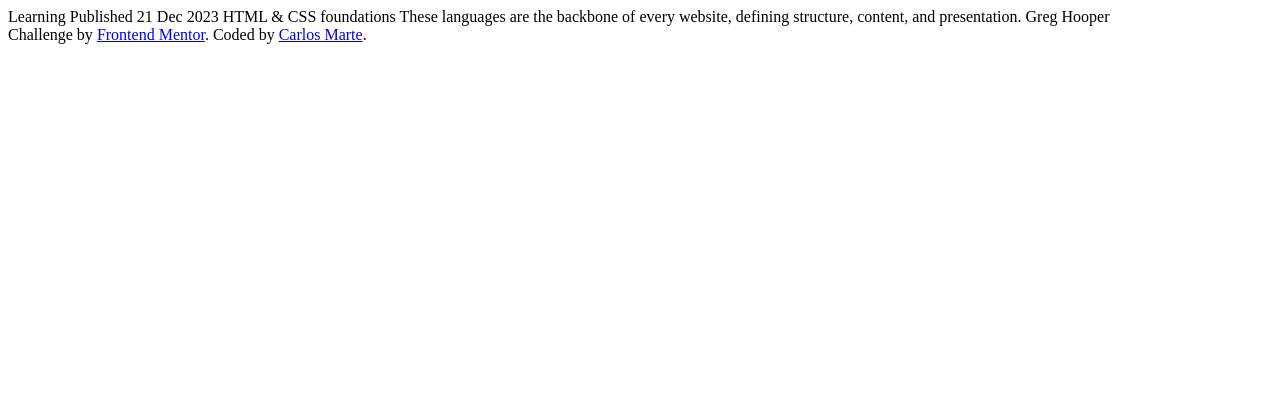
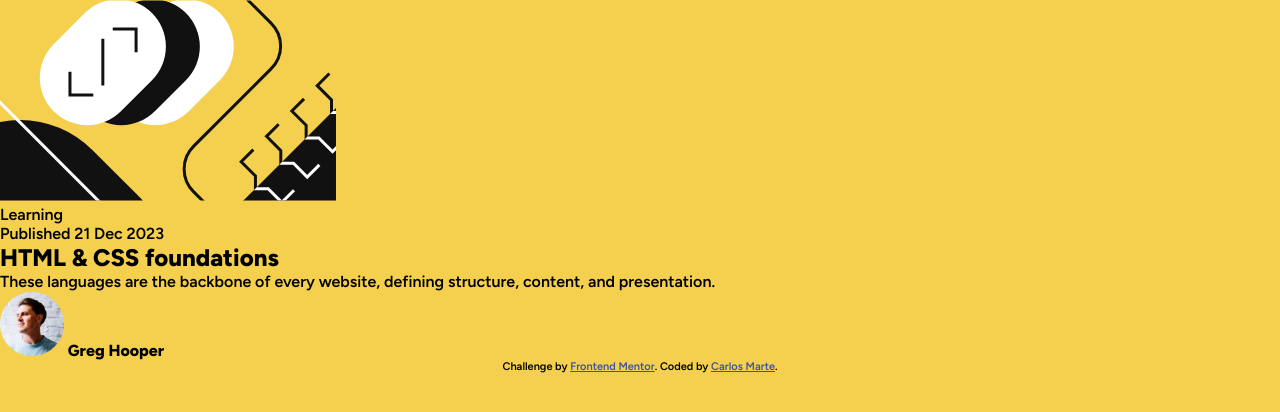
Before and after one commit to Carlos-Marte/blog-preview-card-main, a plain HTML site: page index.html in a window 1280 px wide. Drawn offline with Linux system fonts and the light colour scheme.

Commit message:
Agregado codigo html y link css

```diff
--- a/index.html
+++ b/index.html
@@ -10,18 +10,31 @@
   <link rel="preconnect" href="https://fonts.googleapis.com">
   <link rel="preconnect" href="https://fonts.gstatic.com" crossorigin>
   <link href="https://fonts.googleapis.com/css2?family=Figtree:wght@600;800&display=swap" rel="stylesheet">
+
+  <link rel="stylesheet" href="./styles/styles.css">
 </head>
 <body>
 
-  Learning
+  <article class="newsArticle">
+    <img src="./assets/images/illustration-article.svg" alt="Thumbnail from the article" class="newsArticle__thumbnail">
 
-  Published 21 Dec 2023
+    <main class="newsArticle__main">
+      <div class="newsArticle__categoryDate">
+        <span class="newsArticle__articleCategory">Learning</span>
+        <p class="newsArticle__articleDate">Published 21 Dec 2023</p>
+      </div>
 
-  HTML & CSS foundations
+      <h2 class="newsArticle__title">HTML & CSS foundations</h2>
+      <p class="newsArticle__description">
+        These languages are the backbone of every website, defining structure, content, and presentation.
+      </p>
+    <main/>
 
-  These languages are the backbone of every website, defining structure, content, and presentation.
-
-  Greg Hooper
+    <footer class="newsArticle__footer">
+      <img src="./assets/images/image-avatar.webp" alt="Photo of Greg Hooper" class="newsArticle__authorPhoto">
+      <strong class="newsArticle__authorName">Greg Hooper</strong>
+    </footer>
+  </article>
 
   <section class="attribution">
     Challenge by <a href="https://www.frontendmentor.io?ref=challenge" target="_blank">Frontend Mentor</a>.
```
